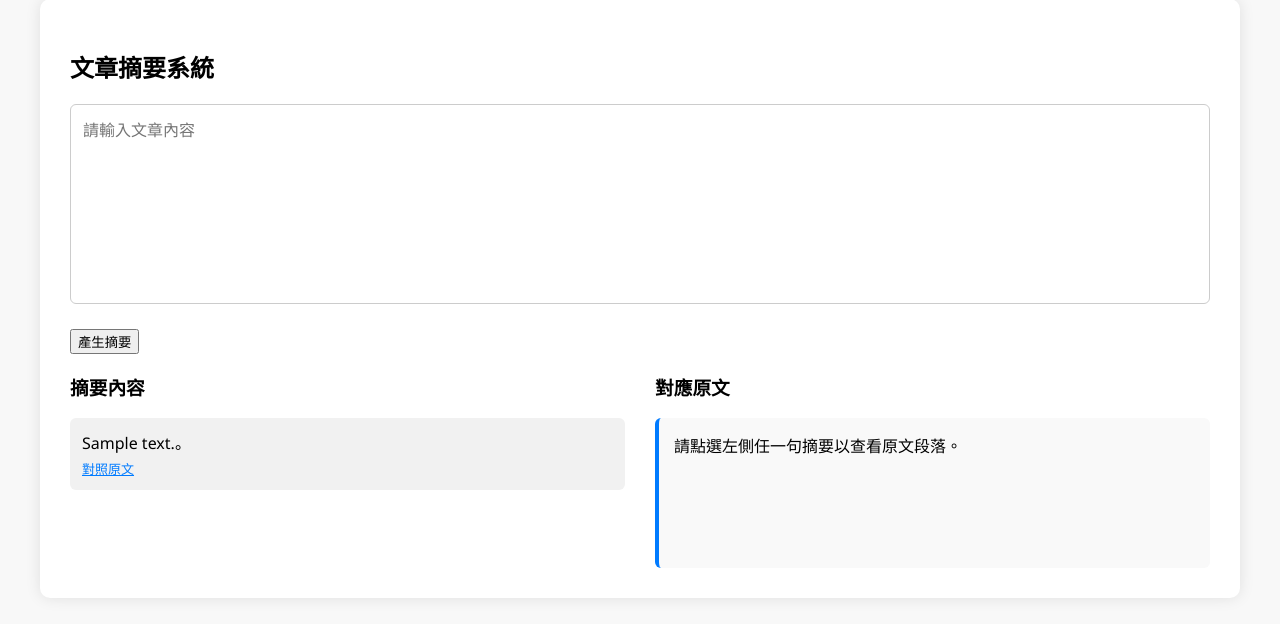
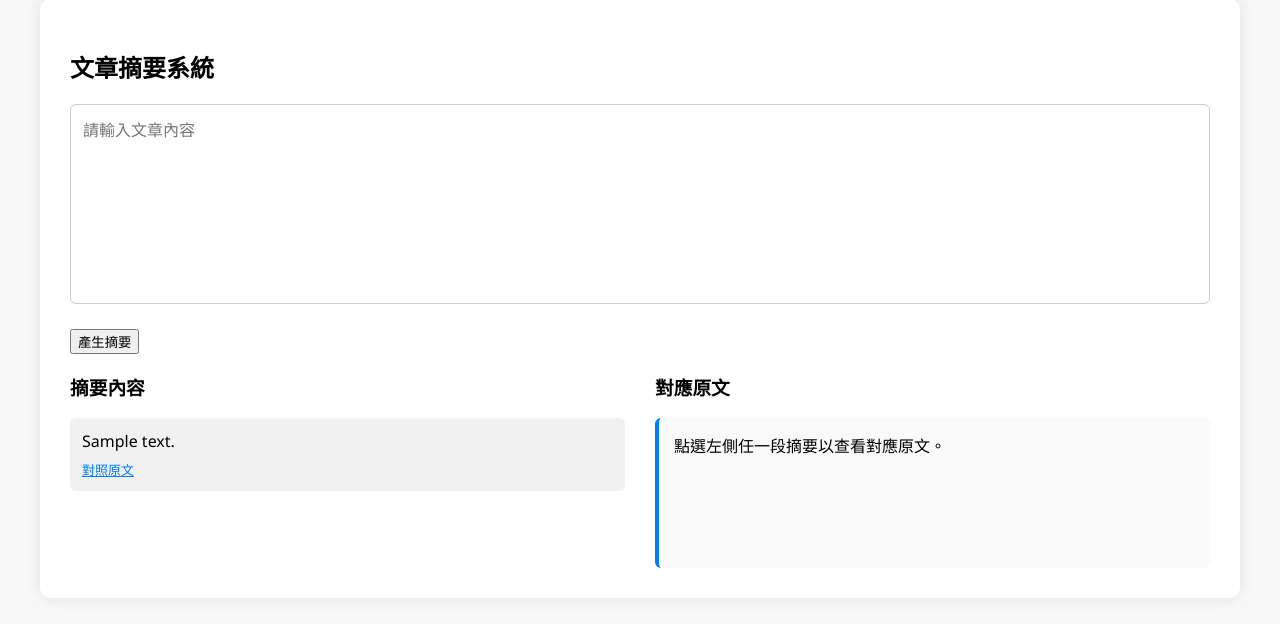
Before and after one commit to OG0820/text-summary-demo, a Flask app: template templates/index.html in a window 1280 px wide. Shown: the part 41-665 px from the top of the page. Run offline with Flask 3, Linux system fonts and the light colour scheme; the template is opened without the code that fills it: most values are stand-ins (such as "Sample title", 1, 10 or a date in 2020).

Commit message:
Update index.html

```diff
--- a/templates/index.html
+++ b/templates/index.html
@@ -44,17 +44,17 @@
       flex: 1;
     }
 
-    .summary-col p {
+    .summary-col .paragraph-block {
       background: #f1f1f1;
       padding: 12px;
       border-radius: 6px;
-      margin-bottom: 10px;
+      margin-bottom: 20px;
     }
 
-    .summary-col .ref-link {
+    .ref-link {
       display: block;
       font-size: 13px;
-      margin-top: 5px;
+      margin-top: 8px;
       color: #007BFF;
       cursor: pointer;
       text-decoration: underline;
@@ -84,12 +84,12 @@
       <div class="row">
         <div class="summary-col">
           <h3>摘要內容</h3>
-          {% for sent in summary.replace('\n', '').split('。') %}
-            {% if sent.strip() %}
-              <p>
-                {{ sent }}。
+          {% for para in summary.split('\n') %}
+            {% if para.strip() %}
+              <div class="paragraph-block">
+                {{ para }}
                 <span class="ref-link" onclick="showReference({{ loop.index0 }})">對照原文</span>
-              </p>
+              </div>
             {% endif %}
           {% endfor %}
         </div>
@@ -97,7 +97,7 @@
         <div class="reference-col">
           <h3>對應原文</h3>
           <div class="reference-box" id="reference-box">
-            <div id="reference-content">請點選左側任一句摘要以查看原文段落。</div>
+            <div id="reference-content">點選左側任一段摘要以查看對應原文。</div>
           </div>
         </div>
       </div>
@@ -106,14 +106,14 @@
   </div>
 
   <script>
-    const originalParagraphs = {{ original_paragraphs|tojson }};
+    const originalParagraphs = {{ original_paragraphs | tojson }};
     const refContent = document.getElementById("reference-content");
 
     function showReference(index) {
       if (originalParagraphs.length > index) {
         refContent.textContent = originalParagraphs[index];
       } else {
-        refContent.textContent = "⚠找不到對應原文。";
+        refContent.textContent = "找不到對應原文。";
       }
     }
 
```
